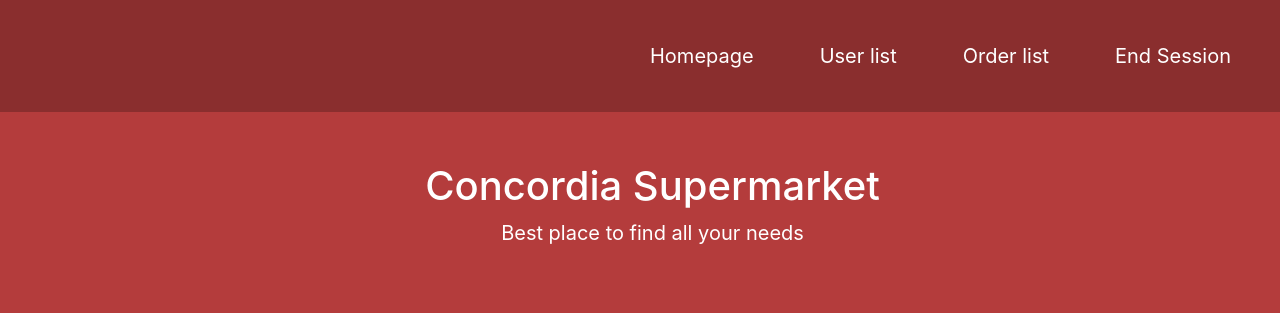
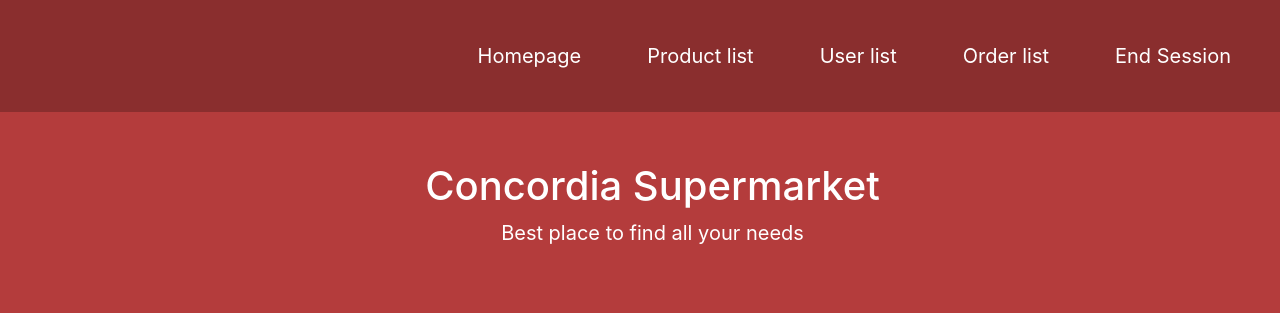
Before and after one commit to michaelroubeiz/287_Assignment, a PHP site: page /P11.php in a window 1280 px wide; the page is wider, and only the part inside the window is pictured. Shown: the top 313 px of that part. Run offline with PHP 8.4, Linux system fonts and the light colour scheme.

Commit message:
Update P11.php

```diff
--- a/Website A3/P11.php
+++ b/Website A3/P11.php
@@ -135,6 +135,9 @@
                 <ul class="navbar-nav">
                     <li>
                     <a class="nav-link" href="P1.php">Homepage</a>
+                    </li>
+                     <li class="nav-item">
+                        <a class="nav-link" href="P7.php">Product list</a>
                     </li>
                     <li class="nav-item">
                         <a class="nav-link" href="P9.php">User list</a>
```
